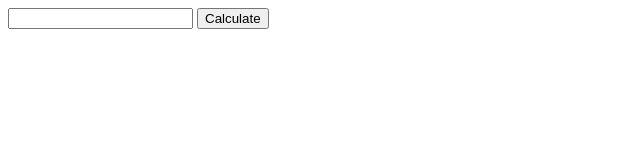
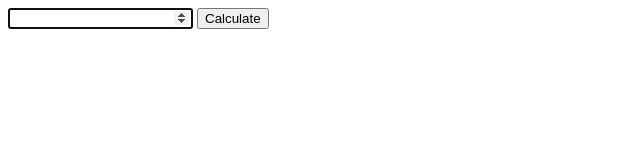
Before and after one commit to SanjoSolutions/golden-ratio, a website: page index.html in a window 1280 px wide. Shown: the whole page, without its empty margins (0-640 px from the left). Drawn offline with Linux system fonts and the light colour scheme.

Commit message:
Autofocus

```diff
--- a/index.html
+++ b/index.html
@@ -13,7 +13,7 @@
 </head>
 <body>
 <form>
-  <input type="number">
+  <input type="number" autofocus>
   <button type="submit">Calculate</button>
 </form>
 <div id="output"></div>
```
